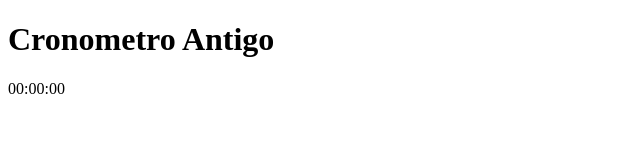
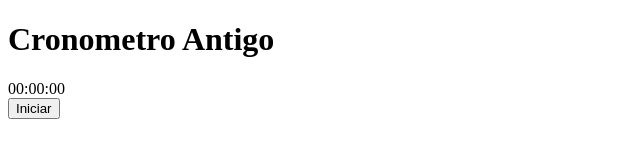
Before and after one commit to Caio6143/Cronometro, a plain HTML site: page index.html in a window 1280 px wide. Shown: the whole page, without its empty margins (0-640 px from the left). Drawn offline with Linux system fonts and the light colour scheme.

Commit message:
feat: adiciona botao iniciar ao cronometro

```diff
--- a/index.html
+++ b/index.html
@@ -7,5 +7,6 @@
 <body>
     <h1>Cronometro Antigo</h1>
     <div id="display">00:00:00</div>
+    <button id="btn-iniciar">Iniciar</button>
 </body>
 </html>
```
